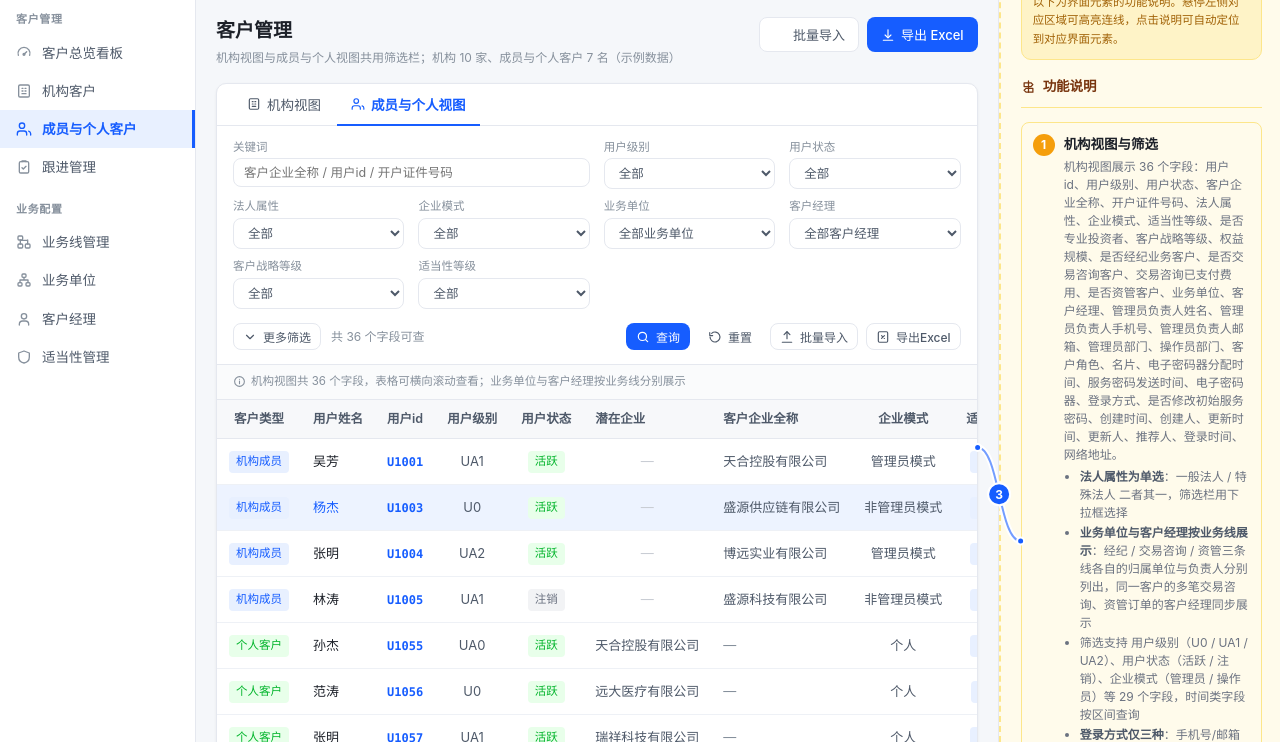
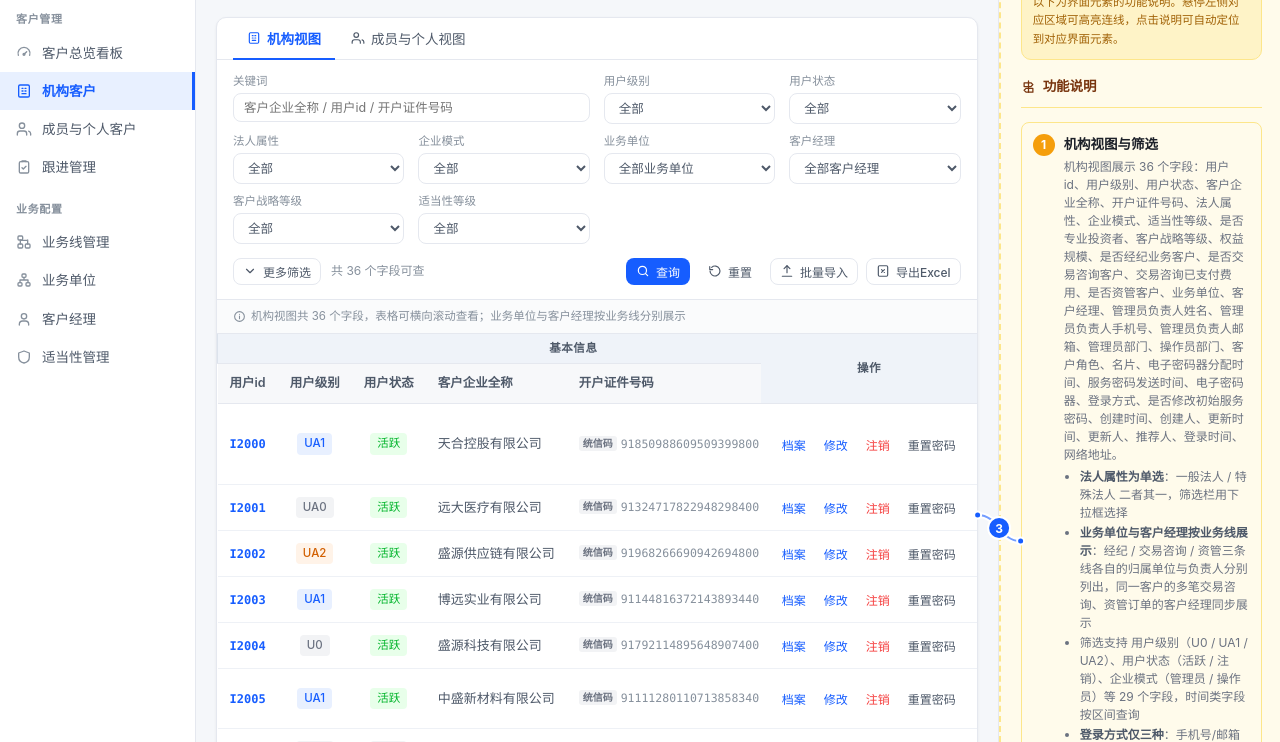
Before and after one commit to anywayyanqin/user-center-prototype, a plain HTML site: page index.html in a window 1280 px wide. Shown: the part 58-800 px from the top of the page. Drawn offline with Linux system fonts and the light colour scheme.

Commit message:
feat: 去掉客户管理 page-head（标题+副标题+重复按钮）fix: 机构视图设为默认选中 Tab + 侧边栏默认高亮机构客户

```diff
--- a/index.html
+++ b/index.html
@@ -423,8 +423,8 @@ table.data tbody td{vertical-align:middle}
       <nav class="sidebar" data-page-node-id="8lTx797zy8UbUfWQC7tRPe">
         <div class="menu-group" data-page-node-id="ViIg2uk5Bawv1qcbFmUUWj">客户管理</div>
         <div class="menu-item" data-page-node-id="Qtd2AV3HU1ZslQOpTjlpYo" data-view="home"><svg class="ico" data-page-node-id="ngitKHnlt9EONWOdXQMVOq"><use href="#i-gauge" data-page-node-id="aLINULjYEXjcmDW0AquECu"></use></svg>客户总览看板</div>
-        <div class="menu-item" data-page-node-id="MyHyzFBVqVN4ShuL1HfOCw" data-view="customers" data-tab="inst"><svg class="ico" data-page-node-id="pzPWzYKb6kipRdj2NO0l7Y"><use href="#i-building" data-page-node-id="EvNSGBvB60KF5HO3tBRvxf"></use></svg>机构客户</div>
-        <div class="menu-item on" data-page-node-id="SH7hRnBZ9z7Vn0V7wDiF55" data-view="customers" data-tab="member"><svg class="ico" data-page-node-id="ia8BGJUHSNsv1HSj8SJFci"><use href="#i-users" data-page-node-id="944p9NU8hrJNYiAybXAJK6"></use></svg>成员与个人客户</div>
+        <div class="menu-item on" data-page-node-id="MyHyzFBVqVN4ShuL1HfOCw" data-view="customers" data-tab="inst"><svg class="ico" data-page-node-id="pzPWzYKb6kipRdj2NO0l7Y"><use href="#i-building" data-page-node-id="EvNSGBvB60KF5HO3tBRvxf"></use></svg>机构客户</div>
+        <div class="menu-item" data-page-node-id="SH7hRnBZ9z7Vn0V7wDiF55" data-view="customers" data-tab="member"><svg class="ico" data-page-node-id="ia8BGJUHSNsv1HSj8SJFci"><use href="#i-users" data-page-node-id="944p9NU8hrJNYiAybXAJK6"></use></svg>成员与个人客户</div>
         <div class="menu-item" data-page-node-id="kfC8HnlF6pt54wwtHoNAtt" data-view="followups"><svg class="ico" data-page-node-id="XDRbCltawFpUDQ3TIvCFcr"><use href="#i-follow" data-page-node-id="rDTpiF3FjEGEE3auoqqbna"></use></svg>跟进管理</div>
         <div class="menu-group" data-page-node-id="c8YJqEIwG0bJtyqLGbwTmt">业务配置</div>
         <div class="menu-item" data-page-node-id="gqYgAB5ODOAMoSFYE3P4Pq"><svg class="ico" data-page-node-id="g4KbniBLAqHGEoyqVwLYeV"><use href="#i-lines" data-page-node-id="5hPL3KCk7trFhoBC2rSKBO"></use></svg>业务线管理</div>
@@ -635,21 +635,12 @@ table.data tbody td{vertical-align:middle}
         </div><!-- /view-home -->
 
         <div class="view" data-view="customers" data-page-node-id="KHRBVwKpZvh0oIbLq27Uwx">
-          <div class="page-head" data-page-node-id="St8Vlcql9eTxIrm35FxAQg">
-            <div data-page-node-id="5UO58xj5j7YT0IPp4otFuf">
-              <div class="page-title" data-page-node-id="4ZVzL9R5yizzCgB1V5gZp4">客户管理</div>
-              <div class="page-sub" data-page-node-id="dVfE8sQBhMEFozFRO6Zq8R">机构视图与成员与个人视图共用筛选栏；机构 10 家、成员与个人客户 7 名（示例数据）</div>
-            </div>
-            <div class="head-actions" data-page-node-id="u90Z7FrsWM2jm7vUzEsNrC">
-              <button class="btn btn-outline" onclick="openModal('importModal')" data-page-node-id="p3g5qCHEjN4AxRkkfdnhD1"><svg class="ico" data-page-node-id="sDDtjMkCSCefaVNCl3FD33"><use href="#i-upload" data-page-node-id="eoooMx3VTB2D4j9yCwb3YY"></use></svg>批量导入</button>
-              <button class="btn btn-primary" data-page-node-id="qC4aAC3qWca4cOtXBf0D0Z"><svg class="ico" data-page-node-id="5uJz1jLFT0yS6sDMF24T0D"><use href="#i-download" data-page-node-id="UetRDUAk1E8H59sWs5NFGn"></use></svg>导出 Excel</button>
-            </div>
-          </div>
+
         <!-- ★ 连线 3：客户主表 -->
         <div class="proto-element card section-gap" data-proto-id="3" data-page-node-id="EXmUNCw9gT0qYw4yQTrjpJ">
           <div class="tabs" data-page-node-id="sMqDpx8y5Hwm7JD91di6A5">
-            <button class="tab" id="tabInst" onclick="switchTab('inst')" data-page-node-id="65GuErpMWWFSCEUGxARnZi"><svg class="ico" style="font-size:14px" data-page-node-id="xA952anSgat6A6scOKe797"><use href="#i-building" data-page-node-id="9OGGxRU0pJErJfCa5RMxEC"></use></svg>机构视图</button>
-            <button class="tab on" id="tabMember" onclick="switchTab('member')" data-page-node-id="oFntYzQmwJk2Ezphb7ZcXH"><svg class="ico" style="font-size:14px" data-page-node-id="wsFQhrZX3oj12vvT4UR0aF"><use href="#i-users" data-page-node-id="1JJNlLHhD14OI4FO9iA0Lg"></use></svg>成员与个人视图</button>
+            <button class="tab on" id="tabInst" onclick="switchTab('inst')" data-page-node-id="65GuErpMWWFSCEUGxARnZi"><svg class="ico" style="font-size:14px" data-page-node-id="xA952anSgat6A6scOKe797"><use href="#i-building" data-page-node-id="9OGGxRU0pJErJfCa5RMxEC"></use></svg>机构视图</button>
+            <button class="tab" id="tabMember" onclick="switchTab('member')" data-page-node-id="oFntYzQmwJk2Ezphb7ZcXH"><svg class="ico" style="font-size:14px" data-page-node-id="wsFQhrZX3oj12vvT4UR0aF"><use href="#i-users" data-page-node-id="1JJNlLHhD14OI4FO9iA0Lg"></use></svg>成员与个人视图</button>
           </div>
 
           <div class="filter-bar" data-page-node-id="WKn9suM2GaLxfal9onuEpK">
@@ -783,7 +774,7 @@ table.data tbody td{vertical-align:middle}
 
           <div class="table-hint" data-page-node-id="icWdocsu1ijNMMFdEFFyMj"><svg class="ico" style="font-size:13px" data-page-node-id="69YqrFNzpTOQJGbd1FHPTl"><use href="#i-info" data-page-node-id="ZQc2p69Mk6GemQBTS7cTM7"></use></svg>机构视图共 36 个字段，表格可横向滚动查看；业务单位与客户经理按业务线分别展示</div>
 
-          <div id="tableInst" class="table-wrap" data-page-node-id="VQf25Tb8Km17lMqgSPFmk1" style="display: none;">
+          <div id="tableInst" class="table-wrap" data-page-node-id="VQf25Tb8Km17lMqgSPFmk1" style="">
             <table class="data" data-page-node-id="lnCjORhzmSgpZbzoWvHEhZ">
               <thead data-page-node-id="Fp77Fi4qPyi0zOIov2MC9F">
                 <tr class="grp" data-page-node-id="FA8wI0HvBLGq3WlALuHeB6">
@@ -824,7 +815,7 @@ table.data tbody td{vertical-align:middle}
             </div>
           </div>
 
-          <div id="tableMember" class="table-wrap" style="" data-page-node-id="lCSn3EGJYnfE7w8i4GMAnk">
+          <div id="tableMember" class="table-wrap" style="display: none;" data-page-node-id="lCSn3EGJYnfE7w8i4GMAnk">
             <table class="data" data-page-node-id="RMF0TUu1msmyNQ89jEDgox">
               <thead data-page-node-id="5tMdDIE9qfVaDsP1ClUHGe"><tr data-page-node-id="1Fc0ImHQnfZIQfFphNFKfL">
                 <th class="tc" data-page-node-id="TI0x5GsB7Tu40mjWUWanz4">客户类型</th><th data-page-node-id="gOHnUjXnmIj2bi1lcgSRda">用户姓名</th><th data-page-node-id="cHTPVK2G4GFFj43gLZRfzG">用户id</th>
```
